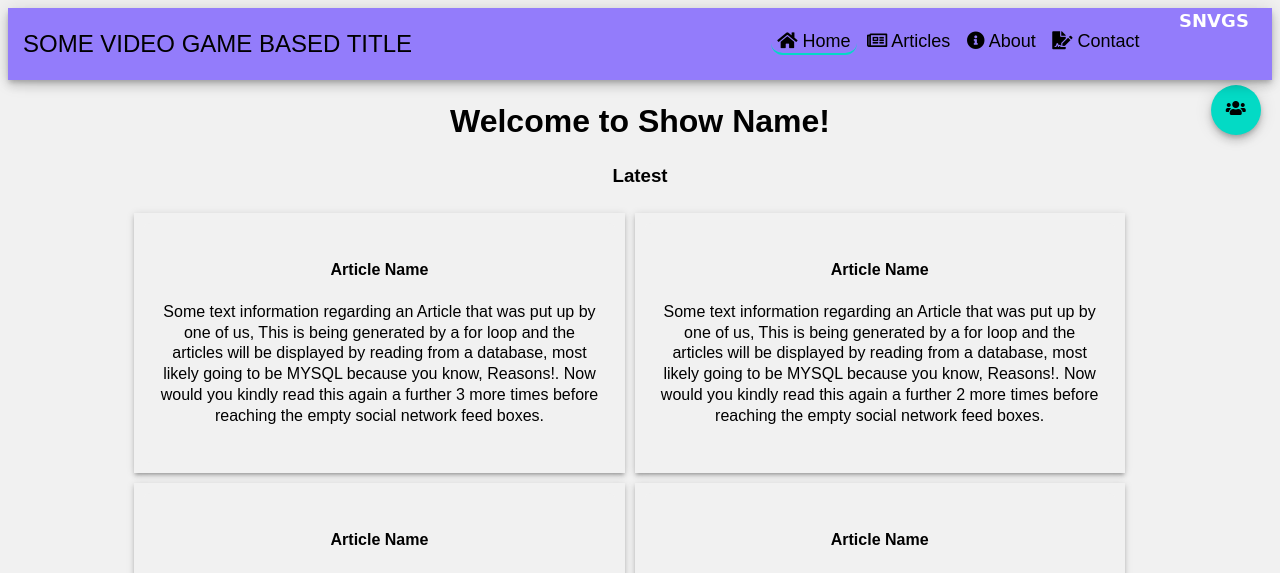
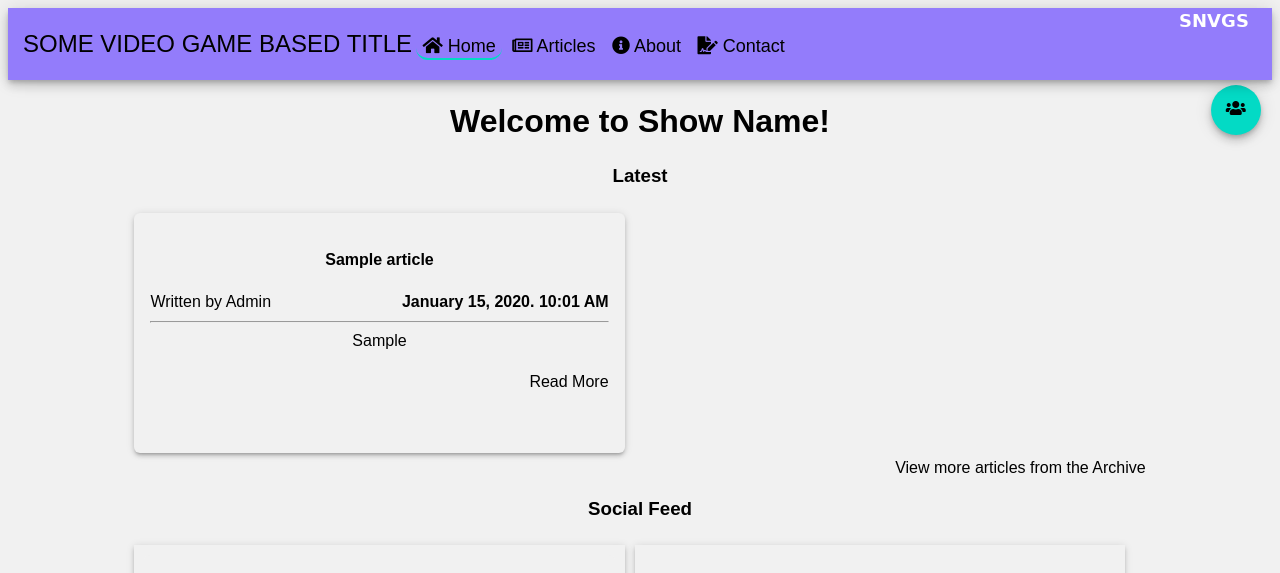
Before and after one commit to MetalHeadCraig/Website, a PHP site: page / in a window 1280 px wide. Shown: the top 573 px of the page. Run offline with PHP 8.4, Linux system fonts and the light colour scheme; tables that the repository leaves empty or names only in its code hold one stand-in row (values such as "Sample post"); some libraries are stand-ins or nearby versions.

Commit message:
database functionality and social feed

```diff
--- a/css/contact.css
+++ b/css/contact.css
@@ -1,11 +1,11 @@
 /**
-* background color - #f1f1f1
+* background color - white
 * text color - black
 * primary color - #937cfb
 * primary text color - black
 * primary highlight color - #5f4fc7
 * secondary color - #03dac5
-* secondary text color - black
+* secondary text color - white
 **/
 
 .form, .contact {
@@ -25,7 +25,7 @@ label {
 input, textarea {
     width: 85%;
     min-height: 25px;
-    border-radius: 7.5px;
+    border-radius: 5px;
 }
 
 input:focus, textarea:focus {
--- a/css/main.css
+++ b/css/main.css
@@ -129,6 +129,11 @@ h1 {
   background-color: #f1f1f1;
   min-height: 240px;
   border-radius: 6px;
+}
+
+.date {
+  float: right;
+  font-weight: bold;
 }
 
 #smedia, #pmedia {
@@ -266,3 +271,12 @@ footer {
     margin-bottom: 20px;
   }
 }
+
+/* header */
+@media screen and (max-width: 880px) {
+  header {
+    width: 100%;
+    display: block;
+    padding: 10px 10px;
+  }
+}
--- a/db/connect.php
+++ b/db/connect.php
@@ -4,10 +4,10 @@ $username = "root";
 $password = "root";
 
 try {
-    $conn = new PDO("mysql:host=$servername", $username, $password);
+    $conn = new PDO("mysql:host=$servername;dbname=game", $username, $password);
     // set the PDO error mode to exception
     $conn->setAttribute(PDO::ATTR_ERRMODE, PDO::ERRMODE_EXCEPTION);
-    echo "Connected to MySQL successfully<br>";
+
     }
 
 catch(PDOException $e) {
--- a/includes/header.php
+++ b/includes/header.php
@@ -1,14 +1,14 @@
 <header class="shadow--6dp">
 				<span id="name">Some Video Game Based Title</span>
-					<div id="nav">
-						<button id="home" onclick="selectButton('#home')" <?php if ($page == "home") {?> class="active" <?php ;} ?>>
+					<container id="pages">
+					<button id="home" onclick="selectButton('#home')" <?php if ($page == "home") {?> class="active" <?php ;} ?>>
 							<a href="index.php"><i class="fas fa-home"></i> Home</a></button>
 						<button id="articles" onclick="selectButton('#articles')" <?php if ($page == "article") {?> class="active" <?php ;} ?>>
-							<a href ="#"><i class="far fa-newspaper"></i> Articles</a></button>
+							<a href ="article.php"><i class="far fa-newspaper"></i> Articles</a></button>
 						<button id="about" onclick="selectButton('#about')" <?php if ($page == "about") {?> class="active" <?php ;} ?>>
 							<a href="about.php"><i class="fas fa-info-circle"></i> About</a></button>
 						<button id="contact" onclick="selectButton('#contact')" <?php if ($page == "contact") {?> class="active" <?php ;} ?>>
 						<a href="contact.php"><i class="fas fa-file-signature"></i> Contact</a></button>
-					</div>
+					</container>
 				<img src="images/placeholder-logo.png" id="logo">
 		</header>
--- a/includes/overall/header.php
+++ b/includes/overall/header.php
@@ -1,7 +1,10 @@
 <!DOCTYPE html>
 	<html lang="en">
 
-<?php include 'includes/head.php'; ?>
+<?php
+include 'db/connect.php';
+include 'includes/head.php';
+?>
 
 	<body>
 
--- a/index.php
+++ b/index.php
@@ -8,35 +8,56 @@ include 'includes/overall/header.php';
 		<div class="row">
 			<center><h3>Latest</h3></center>
 			<?php
-				$k = 3;
-				for ($i=0; $i<4; $i++) {
+				try {
+					$data = $conn->query("SELECT * FROM article")->fetchAll();
 
-			?>
-					<div class="column shadow--3dp">
-						<div class="card">
-							<h4><b>Article Name</b></h4>
-							<p>Some text information regarding an Article that was put up by one of us, This is being generated by a for
-								loop and the articles will be displayed by reading from a database, most likely going to be MYSQL because
-								you know, Reasons!. <?php if ($k>0) {echo"Now would you kindly read this again a further "; echo $k;
-								echo " more time"; if ($k>1) {echo"s";} echo " before reaching the empty social network feed boxes.";} ?></p>
-						</div>
-					</div>
-			<?php
-				$k--;
+					foreach ($data as $row) {
+						// start the column, shadow and card class for the articles
+						echo "<div class=\"column shadow--3dp card\">";
+						// pull the article name from the database
+						echo "<h4>".$row['aname']."</h4>";
+						// This will eventually take in the user id and convert to their name and made clickable to go to profile
+						echo "<span style=\"float: left;\">Written by Admin</span>";
+						// use the date class from the css file
+						echo "<span class=\"date\">";
+						// format and pull the date from the database
+						echo date('F d, Y. h:m A',strtotime($row['adate']));
+						// end the date class
+						echo "</span><br />";
+						// add a horizontal line
+						echo "<hr>";
+						// pull the article from the database
+						echo $row['article']."<br><br>";
+						// add link to read more
+						echo "<span style=\"float: right;\"><a href=\"article.php\">Read More</a></span>";
+						// end the column, shadow and card class for the articles
+						echo "</div>";
+					}
 				}
+				catch(PDOException $e) {
+					echo "Error: " . $e->getMessage();
+				}
+				$conn = null;
 			?>
 		</div>
+		<div style="float: right;">
+			<a href="article.php">View more articles from the Archive</a>
+		</div>
+
+			<br>
 
 		<div class="row">
 			<center><h3>Social Feed</h3></center>
   			<div class="column shadow--3dp">
     			<div class="card">
 					<h4><b>Facebook</b></h4>
+					<iframe src="https://www.facebook.com/plugins/page.php?href=https%3A%2F%2Fwww.facebook.com%2FSNVGS%2F&tabs=timeline%2Cevents%2Cmessages&width=340&height=500&small_header=true&adapt_container_width=true&hide_cover=true&show_facepile=true&appId=156184084430790" width="340" height="500" style="border:none;overflow:hidden" scrolling="no" frameborder="0" allowTransparency="true" allow="encrypted-media"></iframe>
 				</div>
 			</div>
 			<div class="column shadow--3dp">
     			<div class="card">
 					<h4><b>Twitter</b></h4>
+					<a class="twitter-timeline" data-height="500" data-theme="dark" href="https://twitter.com/SNVGS"></a> <script async src="https://platform.twitter.com/widgets.js" charset="utf-8"></script>
 				</div>
 			</div>
 		</div>
--- a/scripts/script.js
+++ b/scripts/script.js
@@ -48,9 +48,7 @@ $('a').each(function() {
 
   // This is where we can exclude instead of blanket if we need to (TESTED AND FUNCTIONAL)
   /* $(document).ready(function() {
-
     $("a[href^=http]").each(function(){
-
        // NEW - excluded domains list
        var excludes = [
          // this is where we enter domains that we don't want externally opened, a shop for example.
@@ -60,17 +58,13 @@ $('a').each(function() {
              return true; // continue each() with next link
           }
        }
-
        if(this.href.indexOf(location.hostname) == -1) {
-
             // this does nothing other than allow the click below to function
             $(this).click(function() { return true; });
-
             $(this).attr({
                 target: "_blank",
                 title: "Opens in a new window"
             });
-
             $(this).click(); // this makes it happen
        }
     })
```
Also changed, not shown: article.php (added, +35 -0 lines). Lines whose indentation alone changed are shown as unchanged.
